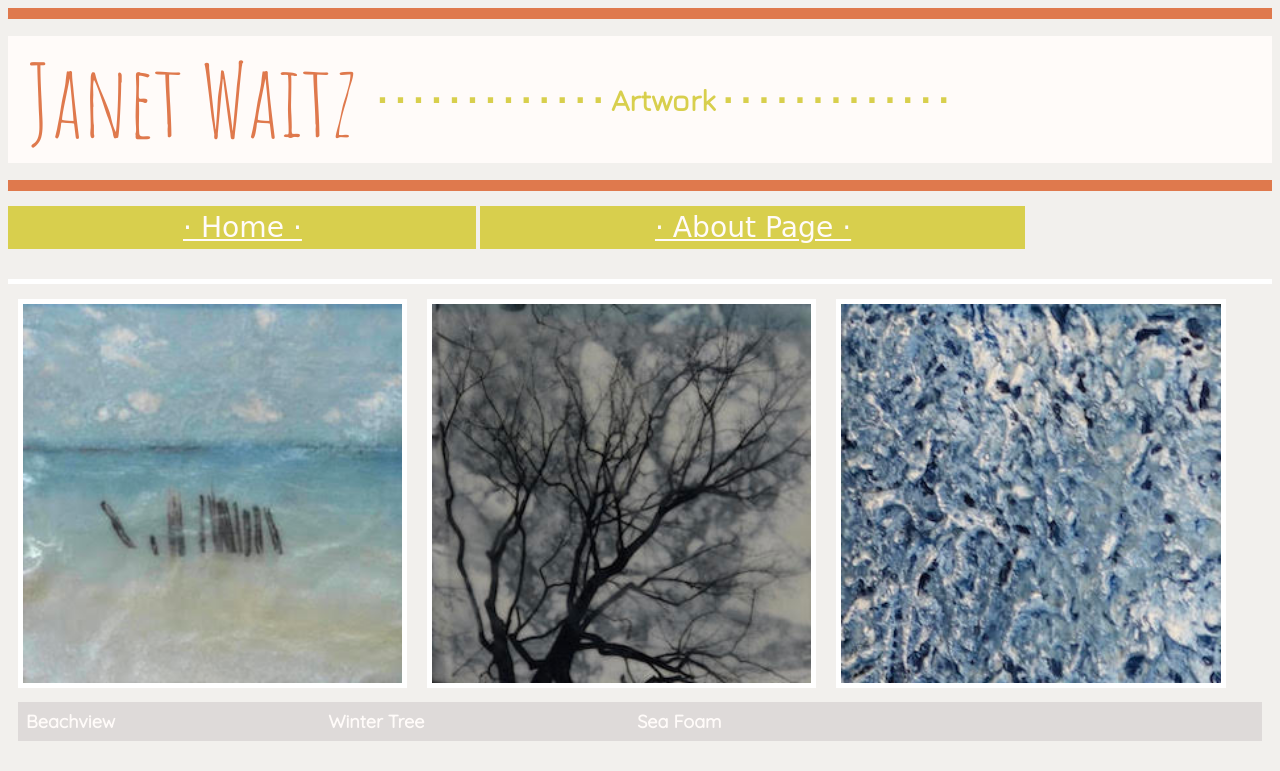
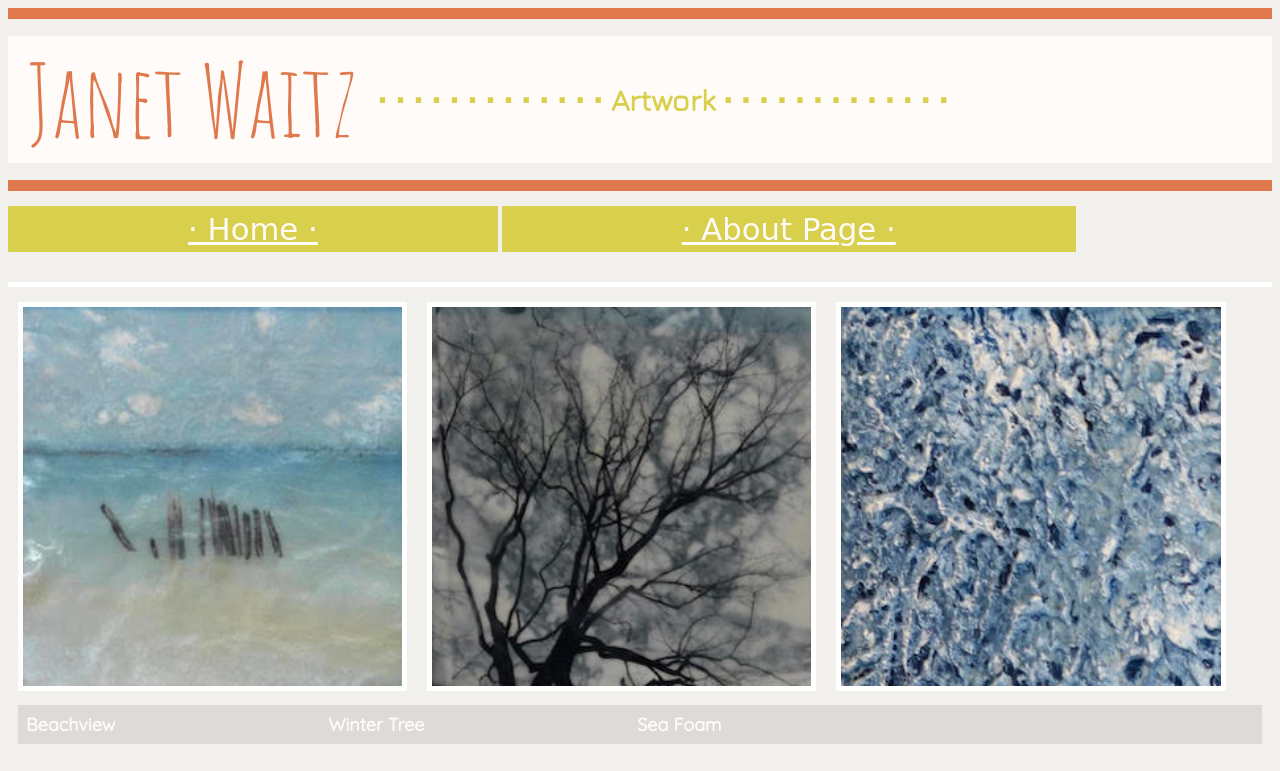
Before and after one commit to izzimw2001/Janet-Waitz-Art-Website, a plain HTML site: page janart.html in a window 1280 px wide. Shown: the top 771 px of the page. Drawn offline with nearby package versions, Linux system fonts and the light colour scheme; a web font is replaced by a local one.

Commit message:
Update janart.html

```diff
--- a/janart.html
+++ b/janart.html
@@ -84,10 +84,10 @@
     }
 
     a {
-        font-size: 2.2vw;
+        font-size: 2.4vw;
         font-family: 'Raleway Dots', cursive;
         color: #FFFBF9;
-        padding: 5px 174px 5px 175px;
+        padding: 5px 180px 5px 180px;
         background-color: #D8CF4D;
         margin-bottom: 10px;
 
```
